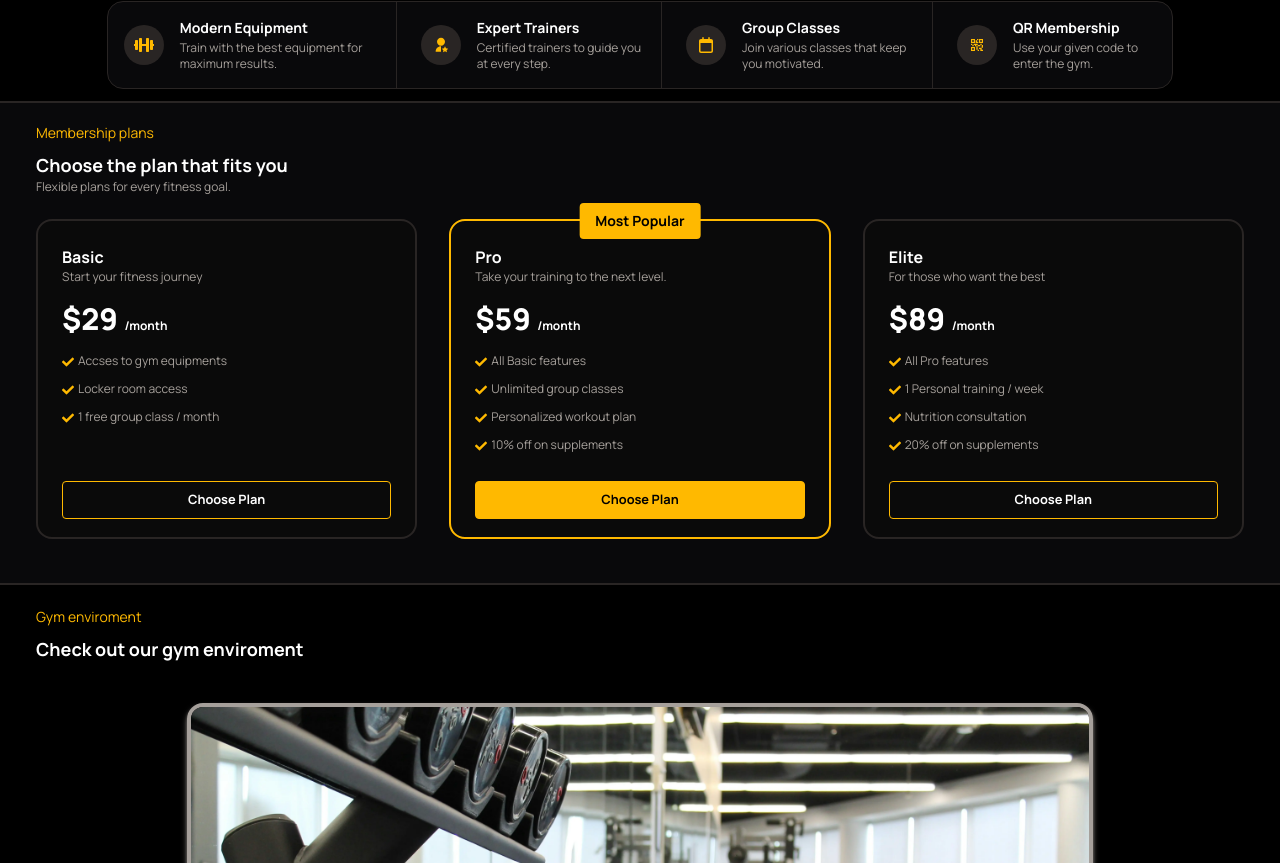
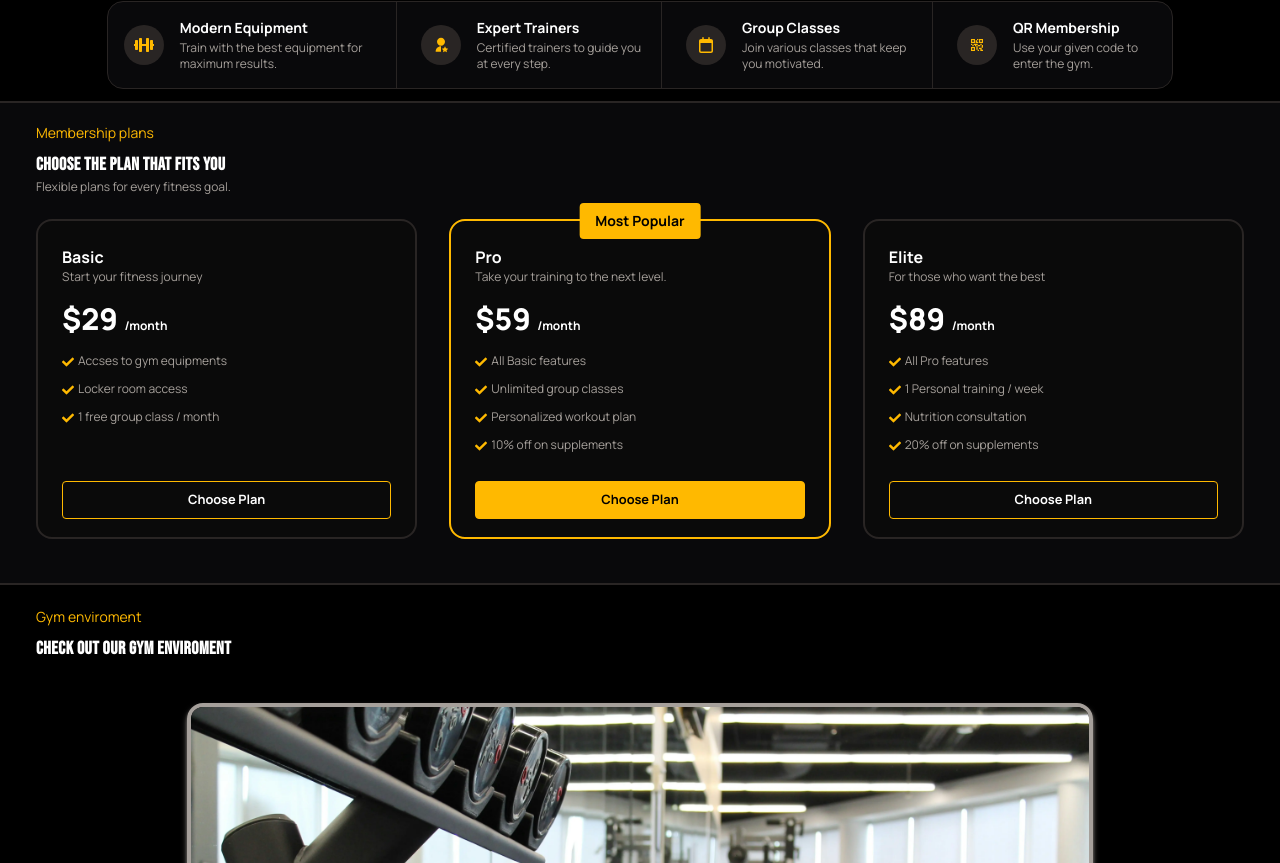
Before and after one commit to Arshia-Rb/Gymbo, a React (Vite) app: page / in a window 1280 px wide. Shown: the part 485-1348 px from the top of the page. Built offline with nearby package versions, Linux system fonts and the light colour scheme.

Commit message:
Add the heading font to headings

```diff
--- a/src/features/Classes/ClassesLayout.tsx
+++ b/src/features/Classes/ClassesLayout.tsx
@@ -6,7 +6,7 @@ function ClassesLayout() {
     <>
       <article className="h-fit w-full bg-zinc-950 px-9 py-5 pt-10 text-white">
         <h3 className="mb-2 text-sm text-amber-400">Popular Classes</h3>
-        <h2 className="text-lg font-bold text-white">
+        <h2 className="font-heading text-lg font-bold tracking-wide text-white">
           Find a class you'll love
         </h2>
         <p className="text-xs text-stone-400">
--- a/src/features/Home/Carousel.tsx
+++ b/src/features/Home/Carousel.tsx
@@ -4,7 +4,7 @@ function Carousel() {
   return (
     <section className="w-full border-y-2 bg-black px-9 py-5 pb-10">
       <h3 className="mb-2 text-sm text-amber-400">Gym enviroment</h3>
-      <h2 className="text-lg font-bold text-white">
+      <h2 className="font-heading text-lg font-bold tracking-wide text-white">
         Check out our gym enviroment
       </h2>
       <ImageSlider />
--- a/src/features/Home/Plans.tsx
+++ b/src/features/Home/Plans.tsx
@@ -45,7 +45,7 @@ function Plans() {
   return (
     <section className="w-full border-y-2 border-stone-800 bg-zinc-950 px-9 py-5">
       <h3 className="mb-2 text-sm text-amber-400">Membership plans</h3>
-      <h2 className="text-lg font-bold text-white">
+      <h2 className="font-heading text-lg font-bold tracking-wide text-white">
         Choose the plan that fits you
       </h2>
       <p className="text-xs text-stone-400">
```
